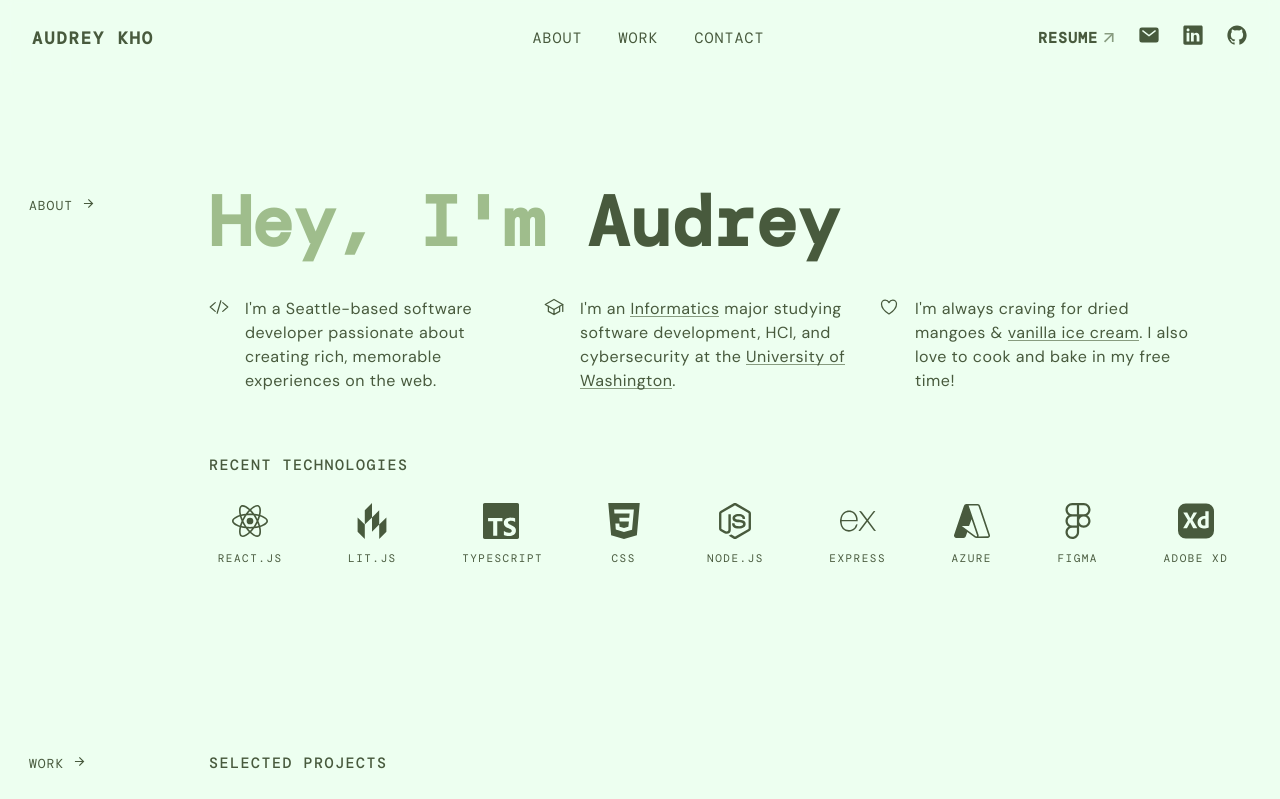
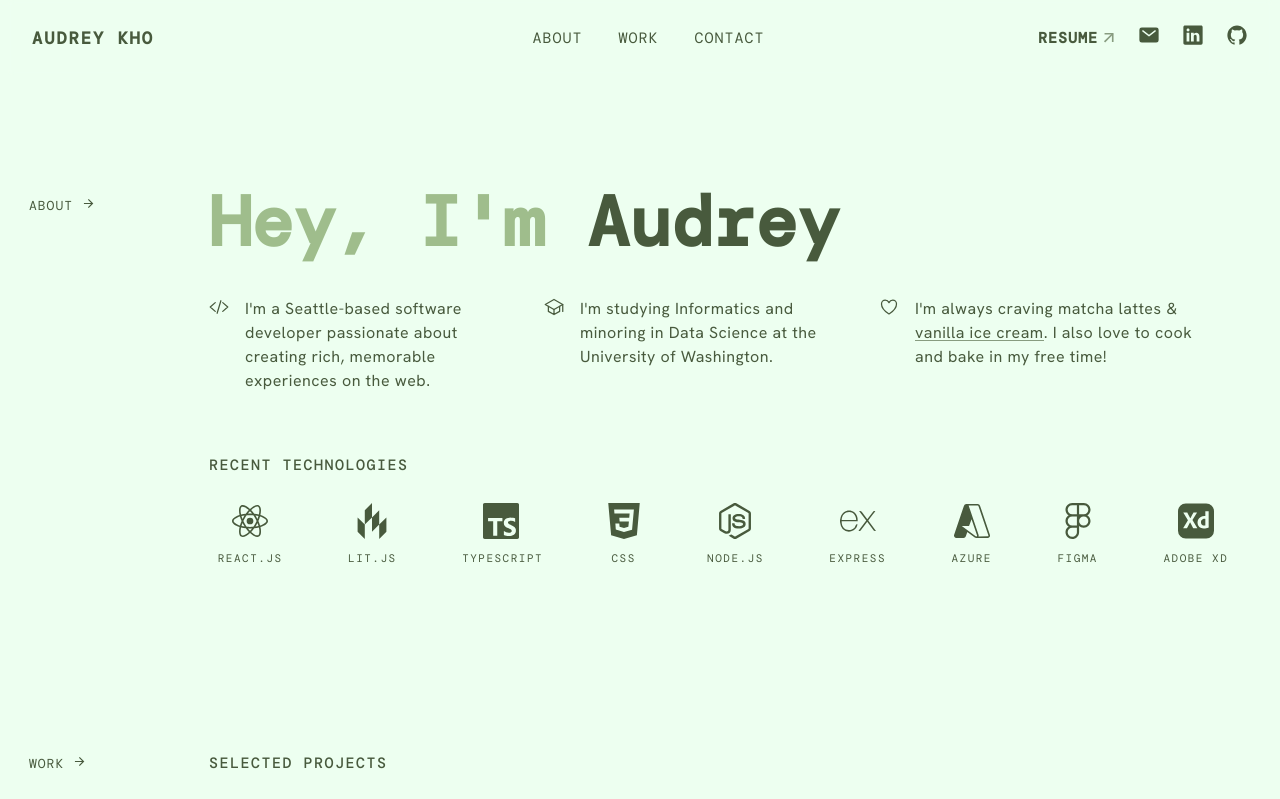
Before and after one commit to audrey-kho/audrey-kho.github.io, a React (Vite) app: page / in a window 1280 px wide. Shown: the top 799 px of the page. Built offline with nearby package versions, Linux system fonts and the light colour scheme; a web font is replaced by a local one.

Commit message:
new resume doc link + new font

```diff
--- a/index.html
+++ b/index.html
@@ -38,6 +38,10 @@
       href="https://fonts.googleapis.com/css2?family=DM+Mono:ital,wght@0,300;0,400;0,500;1,300;1,400;1,500&family=DM+Sans:ital,opsz,wght@0,9..40,100;0,9..40,200;0,9..40,300;0,9..40,400;0,9..40,500;0,9..40,600;0,9..40,700;0,9..40,800;0,9..40,900;0,9..40,1000;1,9..40,100;1,9..40,200;1,9..40,300;1,9..40,400;1,9..40,500;1,9..40,600;1,9..40,700;1,9..40,800;1,9..40,900;1,9..40,1000&display=swap"
       rel="stylesheet"
     />
+    <link
+      href="https://fonts.googleapis.com/css2?family=Hanken+Grotesk:ital,wght@0,100;0,200;0,300;0,400;0,500;0,600;0,700;0,800;0,900;1,100;1,200;1,300;1,400;1,500;1,600;1,700;1,800;1,900&display=swap"
+      rel="stylesheet"
+    />
     <title>AUDREY KHO</title>
   </head>
   <body>
--- a/package.json
+++ b/package.json
@@ -30,6 +30,7 @@
     "eslint-plugin-react": "^7.32.2",
     "eslint-plugin-react-hooks": "^4.6.0",
     "eslint-plugin-react-refresh": "^0.4.3",
+    "gh-pages": "^6.1.1",
     "vite": "^4.4.5"
   }
 }
--- a/src/App.jsx
+++ b/src/App.jsx
@@ -67,7 +67,7 @@ export default function App() {
         </div>
         <div className="main-menu">
           <a
-            href="https://drive.google.com/file/d/1-JF2WSOuqUwHrdpLrSdkgU3t0b14Nb0T/view"
+            href="https://drive.google.com/file/d/144oWgspBYWexmZz6pBhaR1B9InhXNv7V/view"
             target="_blank"
             rel="noreferrer"
           >
@@ -228,7 +228,7 @@ const NavStyles = styled.nav`
   .main-menu {
     display: flex;
     align-items: center;
-    font-family: "DM Sans", sans-serif;
+    font-family: "Hanken Grotesk", sans-serif;
     font-weight: 600;
 
     margin: 24px 0;
@@ -267,7 +267,7 @@ const NavStyles = styled.nav`
     display: flex;
     flex-direction: column;
     align-items: flex-end;
-    font-family: "DM Sans", sans-serif;
+    font-family: "Hanken Grotesk", sans-serif;
     letter-spacing: 1px;
     line-height: 2.6em;
     padding: 18px;
@@ -304,7 +304,7 @@ const NavStyles = styled.nav`
 `;
 
 const FooterStyles = styled.footer`
-  font-family: "DM Sans", sans-serif;
+  font-family: "Hanken Grotesk", sans-serif;
   font-size: 14px;
   position: relative;
   padding: 24px;
--- a/src/components/About.jsx
+++ b/src/components/About.jsx
@@ -34,37 +34,20 @@ export default function About() {
             <li>
               <IoCodeSlashOutline color="#485A3D" size={20} />
               <p>
-                I'm a Seattle-based software developer passionate about creating
-                rich, memorable experiences on the web.
+                I'm a Seattle-based software developer passionate about creating rich,
+                memorable experiences on the web.
               </p>
             </li>
             <li>
               <IoSchoolOutline color="#485A3D" size={20} />
               <p>
-                I'm an{" "}
-                <a
-                  href="https://ischool.uw.edu/"
-                  target="_blank"
-                  rel="noreferrer"
-                >
-                  Informatics
-                </a>{" "}
-                major studying software development, HCI, and cybersecurity at
-                the{" "}
-                <a
-                  href="https://www.washington.edu/"
-                  target="_blank"
-                  rel="noreferrer"
-                >
-                  University of Washington
-                </a>
-                .
+                I'm studying Informatics and minoring in Data Science at the University of Washington.
               </p>
             </li>
             <li>
               <IoHeartOutline color="#485A3D" size={20} />
               <p>
-                I'm always craving for dried mangoes &amp;{" "}
+                I'm always craving matcha lattes &amp;{" "}
                 <a
                   href="https://vanleeuwenicecream.com/product/vanilla-bean-ice-cream/"
                   target="_blank"
--- a/src/components/Contact.jsx
+++ b/src/components/Contact.jsx
@@ -126,7 +126,7 @@ const ContactStyles = styled.section`
 
   .short-input input,
   textarea {
-    font-family: "DM Sans", sans-serif;
+    font-family: "Hanken Grotesk", sans-serif;
     background: rgba(255, 255, 255, 0.1);
     outline: none;
     border: #485a3d solid 1px;
@@ -134,7 +134,7 @@ const ContactStyles = styled.section`
     margin-bottom: 16px;
     color: #485a3d;
     font-size: 0.85em;
-    letter-spacing: 1.5px;
+    letter-spacing: 1px;
     width: inherit;
 
     &::placeholder {
--- a/src/index.css
+++ b/src/index.css
@@ -38,14 +38,14 @@ body {
   /* background-color: #e0e9f7; */
   /* background-image: linear-gradient(#0c1831, #438e91); */
   min-height: 80em;
-  font-family: "DM Sans", sans-serif;
+  font-family: "Hanken Grotesk", sans-serif;
   color: #485a3d !important;
   letter-spacing: 1px !important;
   /* margin: -32px 0; */
 }
 
 p {
-  font-family: "DM Sans", sans-serif;
+  font-family: "Hanken Grotesk", sans-serif;
   font-weight: 400;
   line-height: 1.5em;
   font-size: 1em;
```
Also changed, not shown: 1 other file (tests, documents, lock files or other folders).
